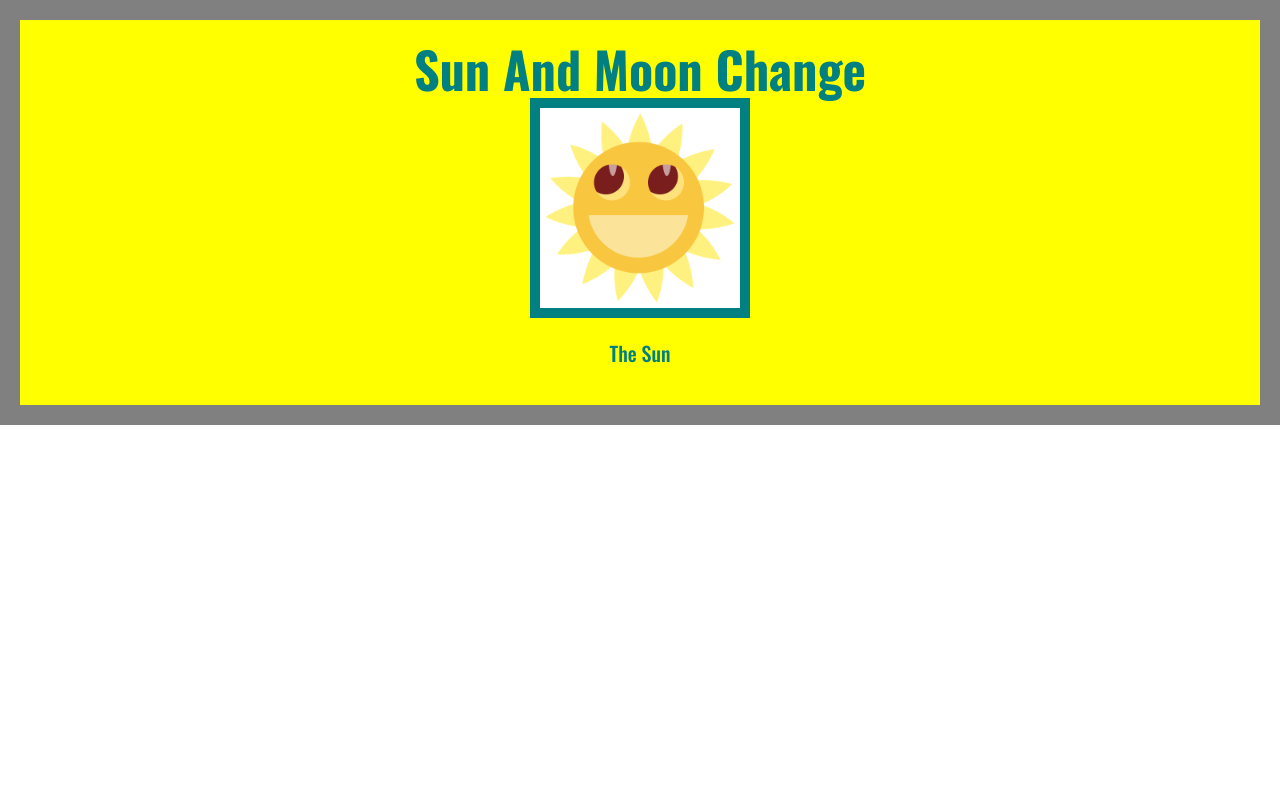
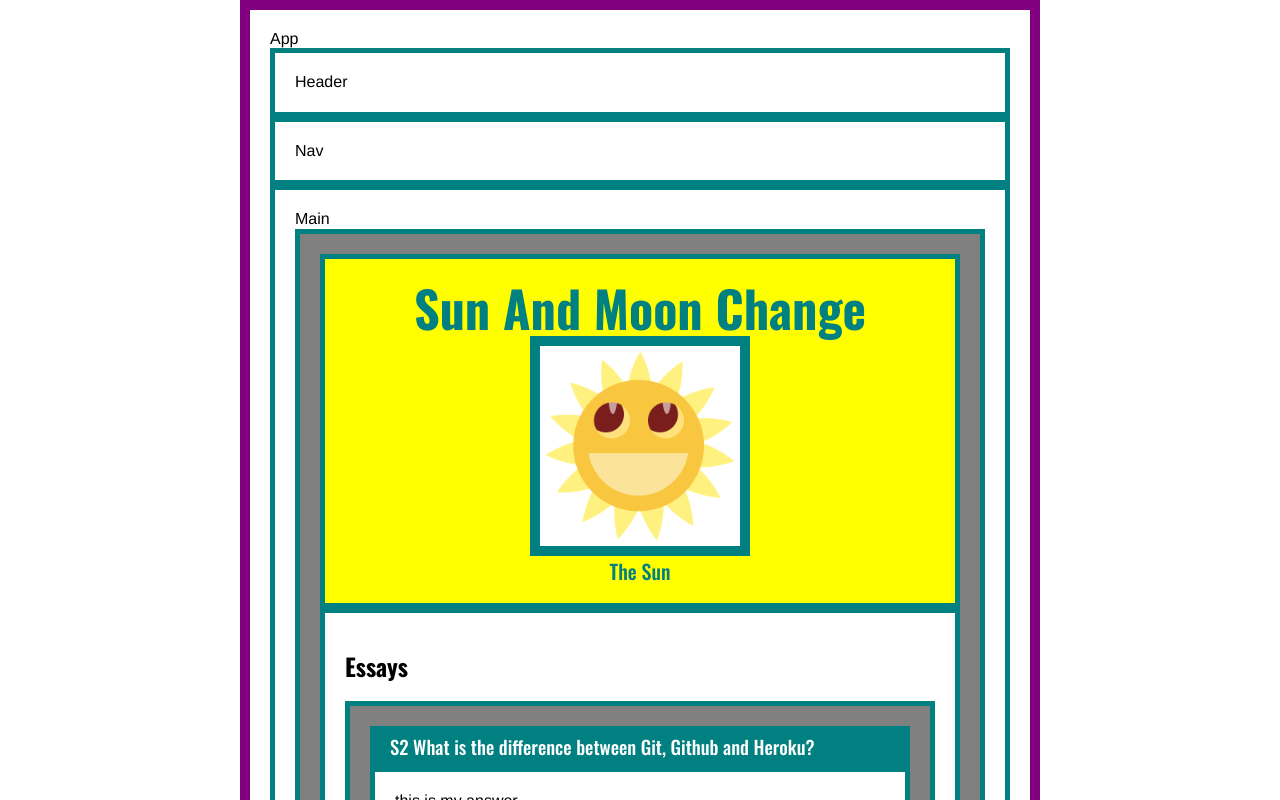
Before and after one commit to christinal59/Web-1-Li-Christina-Final, a React (Create React App) app: page / in a window 1280 px wide. Shown: the top 800 px of the page. Built offline with nearby package versions, Linux system fonts and the light colour scheme.

Commit message:
Adding Single Home page

```diff
--- /dev/null
+++ b/src/React/App.jsx
@@ -0,0 +1,35 @@
+import React from 'react';
+import styled from 'styled-components';
+
+import Header from './Layout/Header.jsx';
+import Nav from './Layout/Nav.jsx';
+import Main from './Layout/Main.jsx';
+import Footer from './Layout/Footer.jsx';
+
+const App = () => {
+
+    return (
+        <AppStyled className='App'>
+            App
+            <Header/>
+            <Nav/>
+            <Main/>
+            <Footer/>
+        </AppStyled>
+    );
+}
+
+export default App;
+
+const AppStyled = styled.div`
+    border: solid 10px purple;
+    padding: 20px;
+    max-width: 800px;
+    margin: auto;
+
+    div{
+        border: solid 5px teal;
+        padding: 20px;
+    }
+
+`;
--- a/src/React/Homework.jsx
+++ /dev/null
@@ -1,19 +0,0 @@
-import React from 'react';
-import styled from 'styled-components';
-
-import SunAndMoon from './SunAndMoon.jsx';
-
-const Homework = () => {
-    return (
-        <HomeworkStyled>
-            <SunAndMoon/>
-        </HomeworkStyled>
-    )
-}
-
-export default Homework;
-
-const HomeworkStyled = styled.div`
-    background-color: gray;
-    padding: 20px;
-`;
--- /dev/null
+++ b/src/React/Layout/Footer.jsx
@@ -0,0 +1,17 @@
+import React from 'react';
+import styled from 'styled-components';
+
+const Footer = () => {
+
+    return (
+        <FooterStyled className='Footer'>
+            Footer
+        </FooterStyled>
+    );
+}
+
+export default Footer;
+
+const FooterStyled = styled.div`
+
+`;
--- /dev/null
+++ b/src/React/Layout/Header.jsx
@@ -0,0 +1,17 @@
+import React from 'react';
+import styled from 'styled-components';
+
+const Header = () => {
+
+    return (
+        <HeaderStyled className='Header'>
+            Header
+        </HeaderStyled>
+    );
+}
+
+export default Header;
+
+const HeaderStyled = styled.div`
+
+`;
--- /dev/null
+++ b/src/React/Layout/Main.jsx
@@ -0,0 +1,20 @@
+import React from 'react';
+import styled from 'styled-components';
+
+import Homework from '../Homework/Homework.jsx';
+
+const Main = () => {
+
+    return (
+        <MainStyled className='Main'>
+            Main
+            <Homework/>
+        </MainStyled>
+    );
+}
+
+export default Main;
+
+const MainStyled = styled.div`
+
+`;
--- /dev/null
+++ b/src/React/Layout/Nav.jsx
@@ -0,0 +1,17 @@
+import React from 'react';
+import styled from 'styled-components';
+
+const Nav = () => {
+
+    return (
+        <NavStyled className='Nav'>
+            Nav
+        </NavStyled>
+    );
+}
+
+export default Nav;
+
+const NavStyled = styled.div`
+
+`;
--- a/src/React/SunAndMoon.jsx
+++ /dev/null
@@ -1,58 +0,0 @@
-import React, { useState } from 'react';
-import styled from 'styled-components';
-
-const SunAndMoon = () => {
-
-    const [theImageSrc, theImageSrcUpdate] = useState('/assets/img/sun.png');
-    const [theDesc, theDescUpdate] = useState('The Sun');
-
-    const changeToMoon = () => {
-        theImageSrcUpdate('/assets/img/moon.png');
-        theDescUpdate('The Moon');
-    }
-
-    const changeToSun = () => {
-        theImageSrcUpdate('/assets/img/sun.png');
-        theDescUpdate('The Sun');
-    }
-
-
-    return (
-    <SunAndMoonStyled>
-        <h2>Sun And Moon Change</h2>
-
-        <img
-            src={ theImageSrc }
-            onMouseOver={ changeToMoon }
-            onMouseOut={ changeToSun}
-            />
-
-        <h3>{ theDesc }</h3>
-    </SunAndMoonStyled>
-    )
-}
-
-export default SunAndMoon;
-
-const SunAndMoonStyled = styled.div`
-    background-color: yellow;
-    text-align: center;
-    padding: 20px;
-
-    h2 {
-        color: teal;
-        font-size: 50px;
-        margin: 0px;
-    }
-
-    h3 {
-        color: teal;
-        font-size: 20px;
-        margin: 0px:
-    }
-
-    img{
-        border: solid 10px teal;
-        background-color: white;
-    }
-`;
--- a/src/index.js
+++ b/src/index.js
@@ -13,7 +13,7 @@
 /*---------------------------
 | Components
 ---------------------------*/
-import Homework from './React/Homework.jsx';
+import App from './React/App.jsx';
 
 /*---------------------------
 | Global Styles
@@ -24,4 +24,4 @@
 /*---------------------------
 | Render to DOM
 ---------------------------*/
-ReactDOM.render(<Homework />, document.getElementById('root'));
+ReactDOM.render(<App />, document.getElementById('root'));
```
